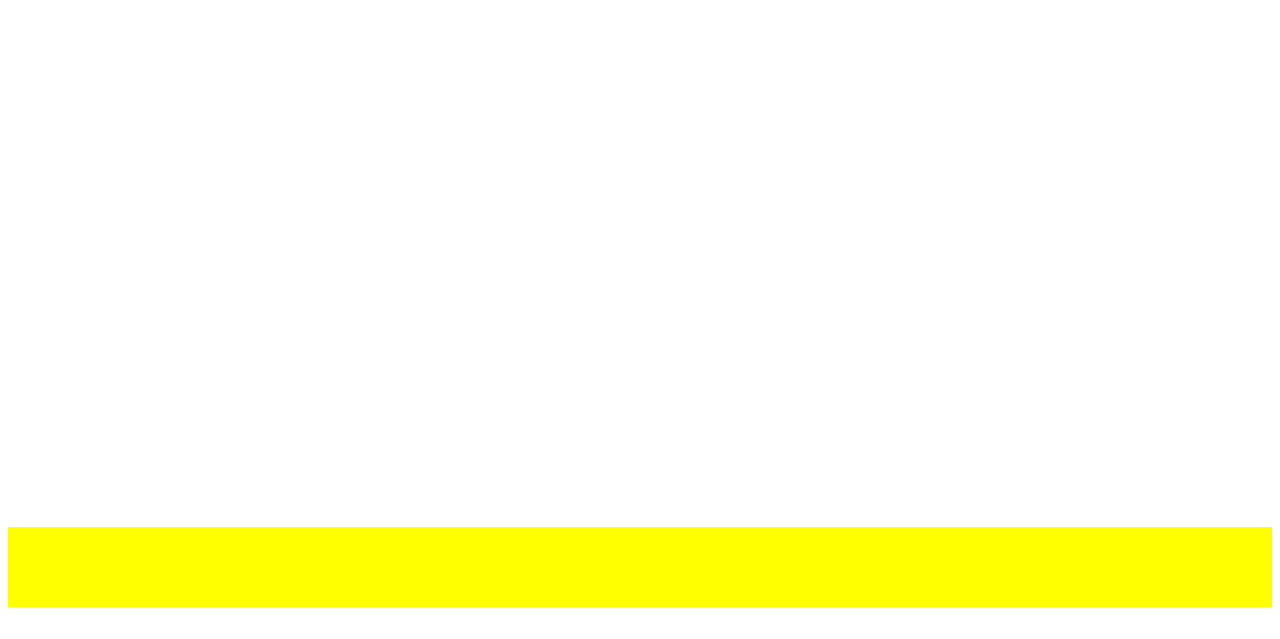
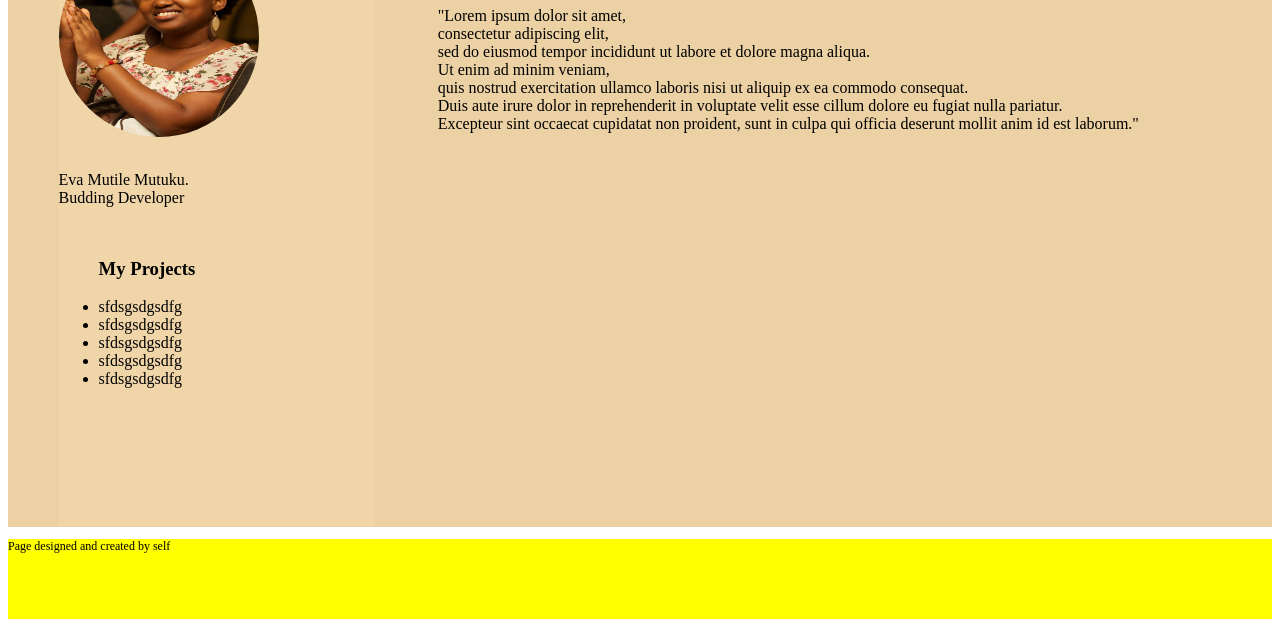
Before and after one commit to Eva-Mutuku/Profile-Eva-Mutuku, a plain HTML site: page index.html in a window 1280 px wide. Shown: the part 161-800 px from the top of the page. Drawn offline with Linux system fonts and the light colour scheme.

Commit message:
Style the homepage.

```diff
--- a/Styling/index-styles.css
+++ b/Styling/index-styles.css
@@ -32,40 +32,46 @@
 #body_content{
   box-sizing: border-box;
   height:600px;
+  display: flex;
+  flex-direction: column;
+  background-color: rgb(240, 213, 169);
+  width:25%;
+  margin-left: 4%;
+  margin-right: 5%;
 }
-.row {
-  float: left;
+#body_content img{
+  margin: 0 auto;
+  margin-top:10px;
 }
-
-.column-left {
-  width: 25%;
-}
-.column-right {
-  width: 75%;
-}
-
 .image-circle img {
   border-radius: 50%;
   float: left;
   height: 200px;
   width: 200px;
 }
-p.name {
+.name {
   font-style: Bold;
   font-size: 20px;
-}
-p.intro {
-  font-style: italic;
-  font-size: 15px;
 }
 @media screen and (max-width:300px){
   .column {
     width:100%;
   }
 }
+#master{
+  display: flex;
+  background-color: rgb(236, 209, 164);
+}
+.changing-content {
+  margin-left: 0 auto;
+  align-content: center;
+  width: 60%;
+}
 #footer {
   background-color: rgb(133, 114, 83);
   height: 80px;
   animation-name: nava;
   animation-duration: 10s;
+  font-size: 12px;
+  justify-content: flex;
 }
--- a/index.html
+++ b/index.html
@@ -20,34 +20,34 @@
       </div>
       </div>
 
+  <div id="master">
       <div id="body_content">
-        <div class="row">
-          <div class="column-left" style="background-color: rgb(110, 17, 17)"></div>
-          <div class="column-right" style="background-color:rgb(133, 114, 83);"></div>
-        </div>
-            <!--<ul>
-                <li>
           <div class="image-circle">
               <img src="./images/Profile pic.jpg" alt="Eva's profile picture">
             </div>
-                </li>
-                <li>
-                  <p class="Name">Eva Mutile Mutuku</p>
-                </li>
-                <li>
-                    <p class="Intro">Budding Developer</p>
-                </li>
+            <br>
+            <p class="Name">Eva Mutile Mutuku.<br>Budding Developer</br></p>
+
+  <ul>
+    <h3>My Projects</h3>
+    <li>sfdsgsdgsdfg</li>
+    <li>sfdsgsdgsdfg</li>
+    <li>sfdsgsdgsdfg</li>
+    <li>sfdsgsdgsdfg</li>
+    <li>sfdsgsdgsdfg</li>
   </ul>
 </div>
-          <div class="column-right">
+<div class="Changing-content">
     <h1>About me</h1>
-            <p>"Lorem ipsum dolor sit amet, consectetur adipiscing elit, sed do eiusmod tempor incididunt ut labore et dolore magna aliqua. Ut enim ad minim veniam, quis nostrud exercitation ullamco laboris nisi ut aliquip ex ea commodo consequat. Duis aute irure dolor in reprehenderit in voluptate velit esse cillum dolore eu fugiat nulla pariatur. Excepteur sint occaecat cupidatat non proident, sunt in culpa qui officia deserunt mollit anim id est laborum."</p>
+    <p>"Lorem ipsum dolor sit amet,<br> consectetur adipiscing elit,<br> sed do eiusmod tempor incididunt ut labore et dolore magna aliqua.<br> Ut enim ad minim veniam, <br>quis nostrud exercitation ullamco laboris nisi ut aliquip ex ea commodo consequat. <br>Duis aute irure dolor in reprehenderit in voluptate velit esse cillum dolore eu fugiat nulla pariatur. <br>Excepteur sint occaecat cupidatat non proident, sunt in culpa qui officia deserunt mollit anim id est laborum."</p>
+<br>
+<br>
+<br>
 </div>
-      </div> -->
   </div>
 
         <div id="footer">
-
+          <p>Page designed and created by self<p>
         </div>
 </body>
 </html>
```
Lines whose indentation alone changed are shown as unchanged.
